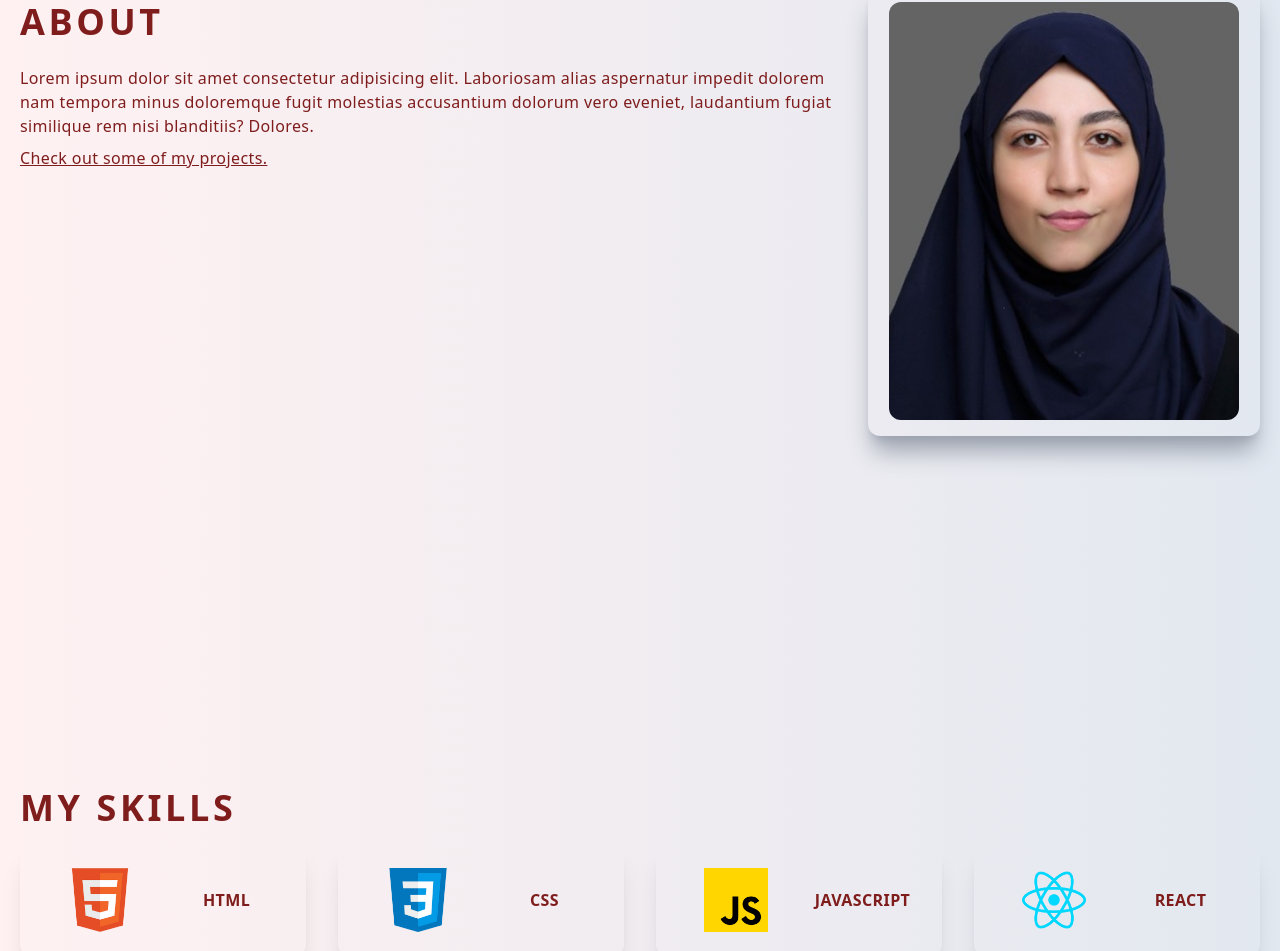
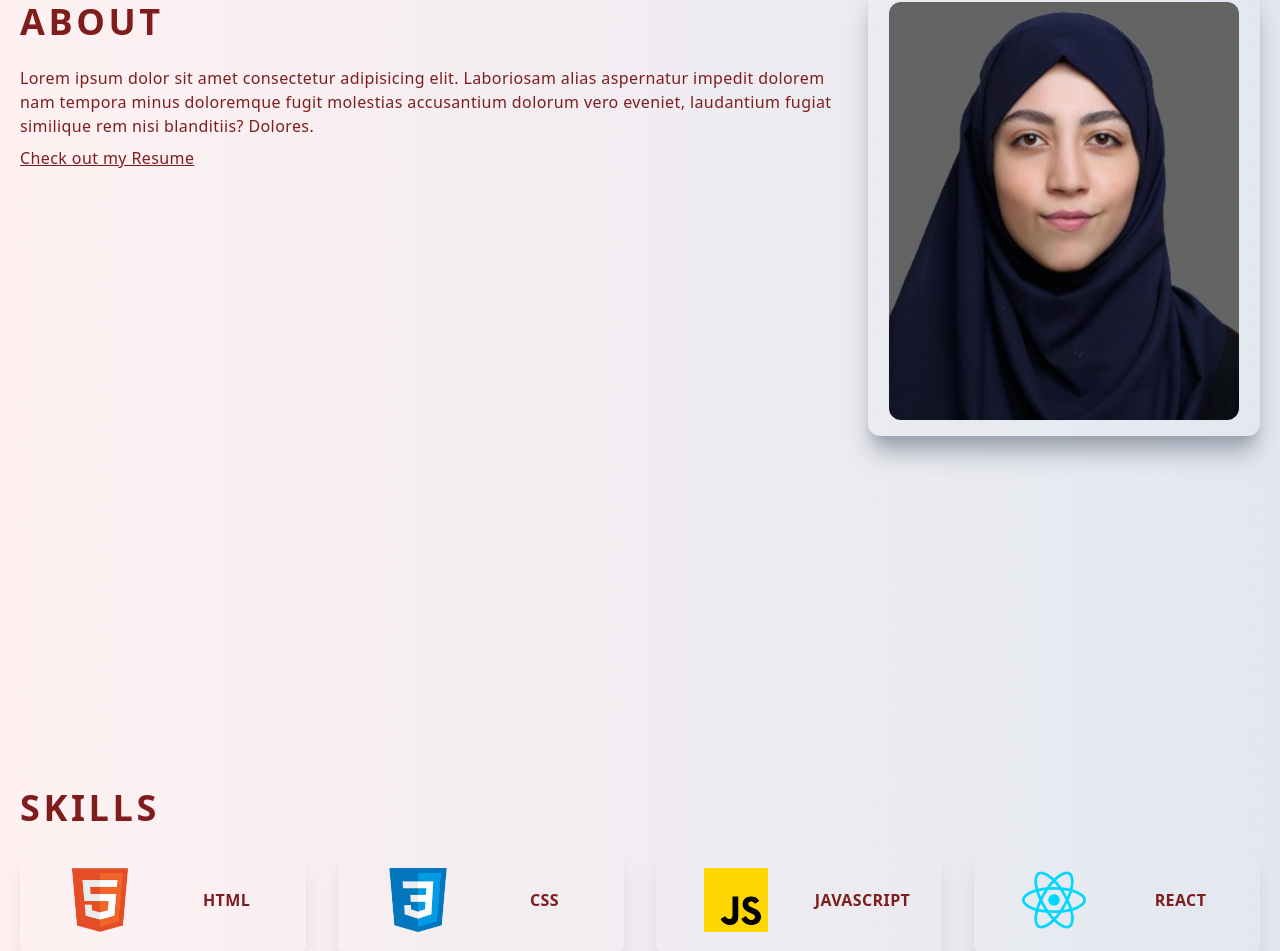
Before and after one commit to MenarSelamet/MyPortfolio, a React (Create React App) app: page / in a window 1280 px wide. Shown: the part 989-1940 px from the top of the page. Built offline with nearby package versions, Linux system fonts and the light colour scheme.

Commit message:
added resume link

```diff
--- a/src/Components/About.jsx
+++ b/src/Components/About.jsx
@@ -13,8 +13,13 @@ function About() {
             molestias accusantium dolorum vero eveniet, laudantium fugiat
             similique rem nisi blanditiis? Dolores.
           </p>
-          <a href="/#projects" className="py-2 underline cursor-pointer">
-            Check out some of my projects.
+          <a
+            href="https://www.canva.com/design/DAFSRmWYo_k/B69moS0ux5KGgfvRBzZvhA/view?utm_content=DAFSRmWYo_k&utm_campaign=designshare&utm_medium=link&utm_source=publishsharelink"
+            target="_blank"
+            rel="noreferrer"
+            className="py-2 underline cursor-pointer"
+          >
+            Check out my Resume
           </a>
         </div>
         <div className="w-full h-auto m-auto shadow-xl shadow-gray-400 rounded-xl flex items-center justify-center p-4 hover:scale-110 ease-in duration-300">
--- a/src/Components/Skills.jsx
+++ b/src/Components/Skills.jsx
@@ -17,7 +17,7 @@ const Skills = () => {
   return (
     <div id="skills" className="w-full lg:h-screen p-2">
       <div className="max-w-[1240px] mx-auto flex flex-col justify-center h-full">
-        <h2 className="tracking-widest py-4 uppercase ">My Skills</h2>
+        <h2 className="tracking-widest py-4 uppercase "> Skills</h2>
         <div className="grid md:grid-cols-2 lg:grid-cols-4 gap-8">
           <div className="p-6 shadow-xl rounded-xl hover:scale-110 ease-in duration-300">
             <div className="grid grid-cols-2 gap-4 justify-center items-center">
```
